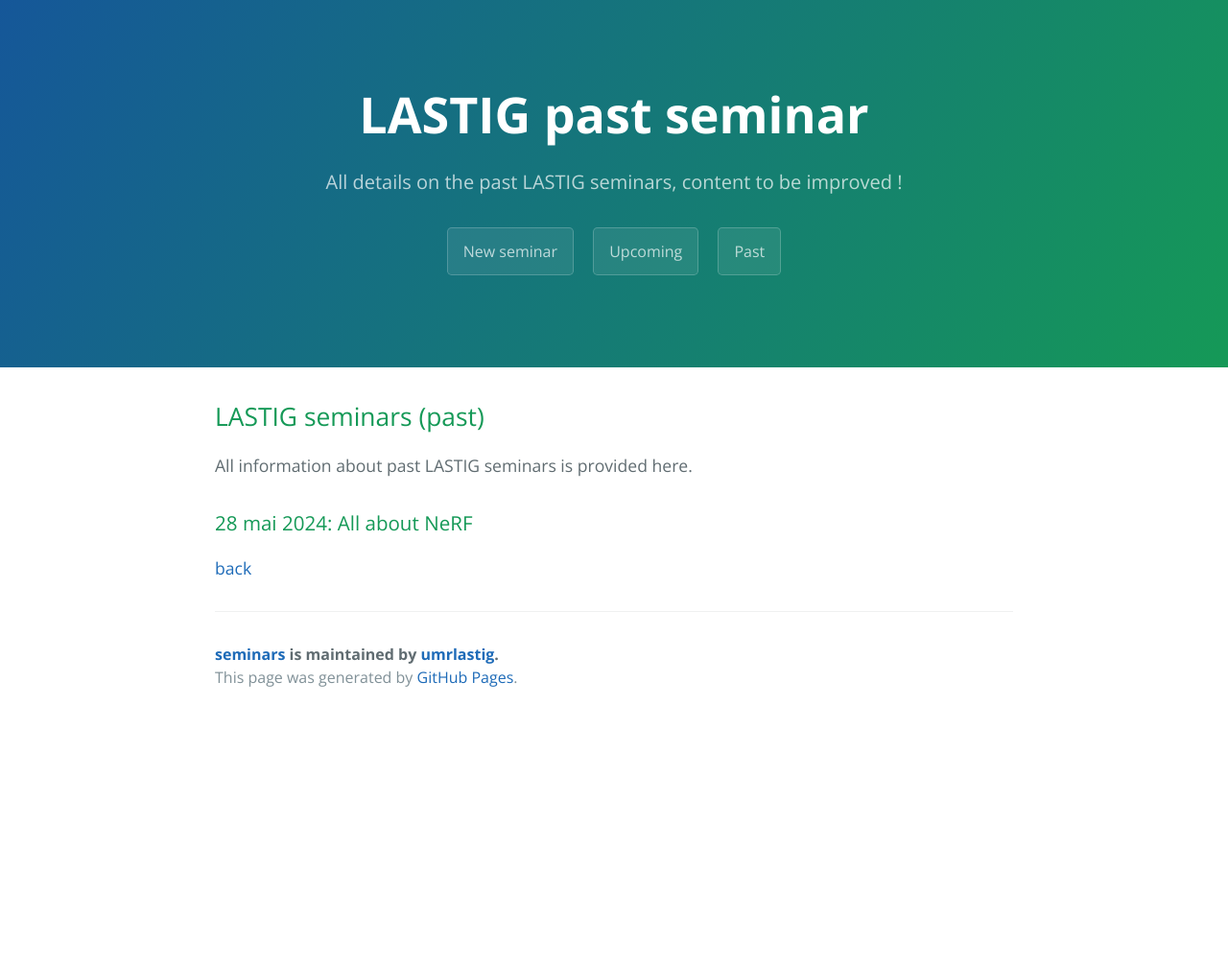
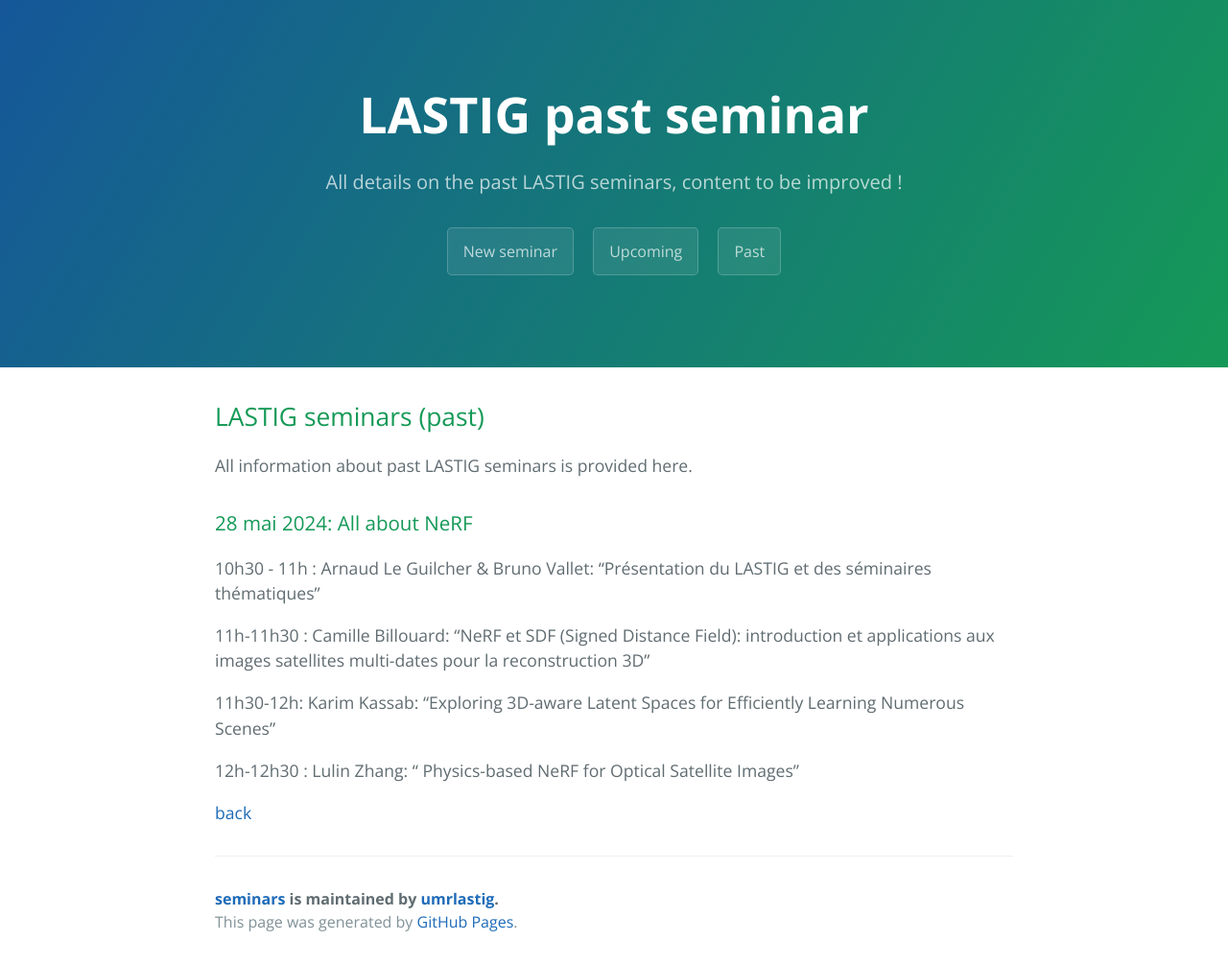
Before and after one commit to umrlastig/seminars, a Jekyll site: the page built from past.md, in a window 1280 px wide. Shown: the whole page at 96% size. Built offline with Jekyll 4.4.1, drawn with Linux system fonts in a browser that asks for light colours; before the commit the page ends 900 px from its top, so only the background shows below that.

Commit message:
Update past.md

```diff
--- a/past.md
+++ b/past.md
@@ -10,4 +10,16 @@ All information about past LASTIG seminars is provided here.
 
 ### 28 mai 2024: All about NeRF
 
+10h30 - 11h : Arnaud Le Guilcher & Bruno Vallet: "Présentation du LASTIG et des séminaires thématiques"
+
+11h-11h30 : Camille Billouard: "NeRF et SDF (Signed Distance Field): introduction et applications aux images satellites multi-dates pour la reconstruction 3D"
+
+
+
+11h30-12h: Karim Kassab: "Exploring 3D-aware Latent Spaces for Efficiently Learning Numerous Scenes"
+
+
+
+12h-12h30 : Lulin Zhang: " Physics-based NeRF for Optical Satellite Images"
+
 [back](./)
```
